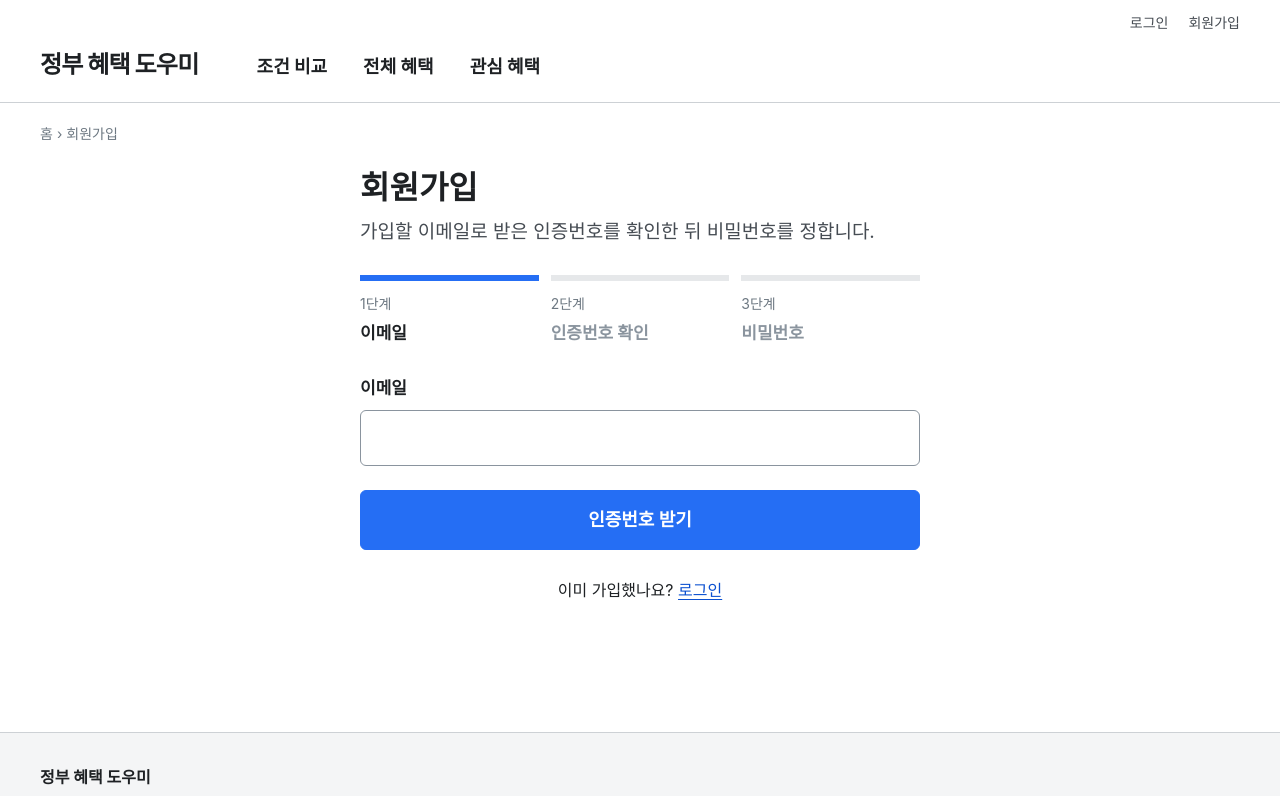
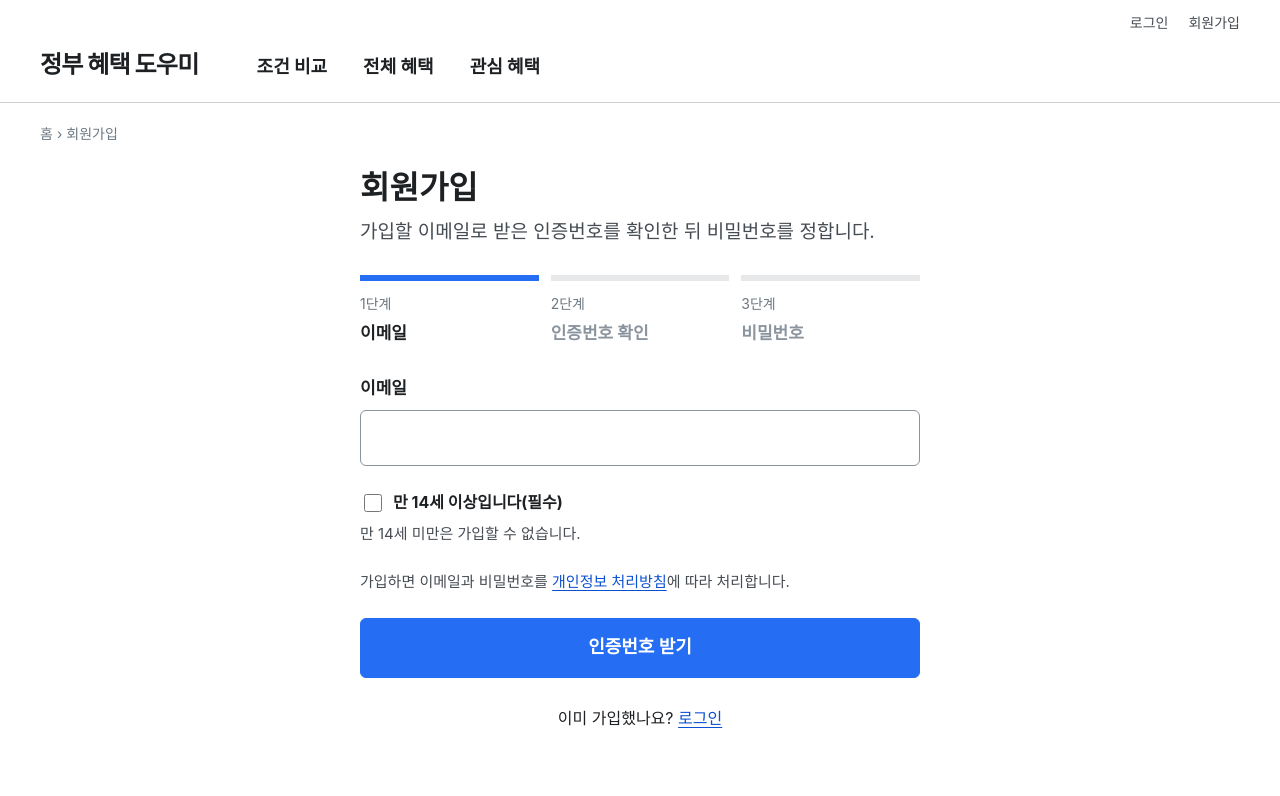
Before and after one commit to tukjw/gov-benefit-helper, a React (Vite) app in the folder frontend/: page /signup in a window 1280 px wide. Shown: the top 796 px of the page. Built offline with nearby package versions, Linux system fonts and the light colour scheme; no server answers; a web font is replaced by a local one.

Commit message:
feat: 가입 화면에 만 14세 이상 확인 체크박스와 처리방침 안내 표시 (#111)

```diff
--- a/frontend/src/pages/account/AccountPage.module.css
+++ b/frontend/src/pages/account/AccountPage.module.css
@@ -148,3 +148,41 @@
   border-top-color: var(--color-primary);
   color: var(--color-text);
 }
+
+/* 가입의 만 14세 이상 확인(#111). 프로필의 건강 정보 동의 체크박스와 같은 모양이다. */
+.check {
+  display: flex;
+  flex-direction: column;
+  gap: 0.375rem;
+}
+
+.checkLabel {
+  display: inline-flex;
+  align-items: center;
+  gap: 0.5rem;
+  font-size: var(--text-sub);
+  font-weight: 700;
+  cursor: pointer;
+}
+
+.checkLabel input {
+  width: 1.125rem;
+  height: 1.125rem;
+  accent-color: var(--color-primary);
+}
+
+.checkLabel input[aria-invalid="true"] {
+  outline: 2px solid var(--color-danger);
+  outline-offset: 2px;
+}
+
+.error {
+  color: var(--color-danger);
+  font-size: var(--text-caption);
+}
+
+.note a {
+  color: var(--color-primary-strong);
+  text-decoration: underline;
+  text-underline-offset: 0.2em;
+}
--- a/frontend/src/pages/account/signup/SignupPage.tsx
+++ b/frontend/src/pages/account/signup/SignupPage.tsx
@@ -1,3 +1,4 @@
+import { useId } from "react";
 import { Form, Link, useActionData, useNavigation, useSearchParams } from "react-router";
 import { FormError } from "@/components/form/FormError";
 import { TextField } from "@/components/form/TextField";
@@ -17,6 +18,7 @@ const STEPS: { step: SignupStep; label: string }[] = [
 const INITIAL: SignupState = { step: "email", email: "" };
 
 // 이메일 → 인증번호 확인 → 비밀번호(확인 후 가입, 결정 0041). 새로고침하면 처음부터 다시 한다.
+// 만 14세 이상 확인은 이메일 단계에서 받고 다음 단계에는 숨은 입력으로 넘긴다(#111, 결정 0044).
 export function SignupPage() {
   usePageTitle("회원가입");
   const state = (useActionData() as SignupState | undefined) ?? INITIAL;
@@ -42,6 +44,14 @@ export function SignupPage() {
             defaultValue={state.email}
             error={state.fieldErrors?.email}
           />
+          <AgeConfirm defaultChecked={state.ageConfirmed ?? false} error={state.fieldErrors?.ageConfirmed} />
+          <p className={styles.note}>
+            가입하면 이메일과 비밀번호를{" "}
+            <Link to="/privacy" target="_blank" rel="noopener">
+              개인정보 처리방침<span className="visually-hidden">(새 창)</span>
+            </Link>
+            에 따라 처리합니다.
+          </p>
           <button
             type="submit"
             name="intent"
@@ -86,6 +96,7 @@ export function SignupPage() {
           <div className={styles.inline}>
             <Form method="post">
               <input type="hidden" name="email" value={state.email} />
+              <input type="hidden" name="ageConfirmed" value="true" />
               <input type="hidden" name="step" value="code" />
               <button
                 type="submit"
@@ -99,6 +110,7 @@ export function SignupPage() {
             </Form>
             <Form method="post">
               <input type="hidden" name="email" value={state.email} />
+              <input type="hidden" name="ageConfirmed" value="true" />
               <button type="submit" name="intent" value="edit-email" className={styles.textButton}>
                 이메일 바꾸기
               </button>
@@ -124,6 +136,7 @@ export function SignupPage() {
           <Form key="password" method="post" noValidate className={styles.form}>
             <input type="hidden" name="email" value={state.email} />
             <input type="hidden" name="ticket" value={state.ticket ?? ""} />
+            <input type="hidden" name="ageConfirmed" value="true" />
             <input type="hidden" name="returnTo" value={returnTo} />
             {/* 비밀번호 관리자가 이 이메일의 비밀번호로 저장하게 한다. */}
             <input type="email" name="username" value={state.email} autoComplete="username" readOnly hidden />
@@ -164,6 +177,36 @@ export function SignupPage() {
   );
 }
 
+// 만 14세 미만은 법정대리인 동의 대신 가입을 막는다(REQ-ACCOUNT-01, DEC-AUTH).
+function AgeConfirm({ defaultChecked, error }: { defaultChecked: boolean; error?: string }) {
+  const id = useId();
+  const hintId = `${id}-hint`;
+  const errorId = `${id}-error`;
+  return (
+    <div className={styles.check}>
+      <label className={styles.checkLabel}>
+        <input
+          type="checkbox"
+          name="ageConfirmed"
+          value="true"
+          defaultChecked={defaultChecked}
+          aria-invalid={error ? true : undefined}
+          aria-describedby={error ? `${hintId} ${errorId}` : hintId}
+        />
+        <span>만 14세 이상입니다(필수)</span>
+      </label>
+      <p id={hintId} className={styles.note}>
+        만 14세 미만은 가입할 수 없습니다.
+      </p>
+      {error && (
+        <p id={errorId} role="alert" className={styles.error}>
+          {error}
+        </p>
+      )}
+    </div>
+  );
+}
+
 function Steps({ current }: { current: SignupStep }) {
   const currentIndex = STEPS.findIndex((item) => item.step === current);
   return (
```
